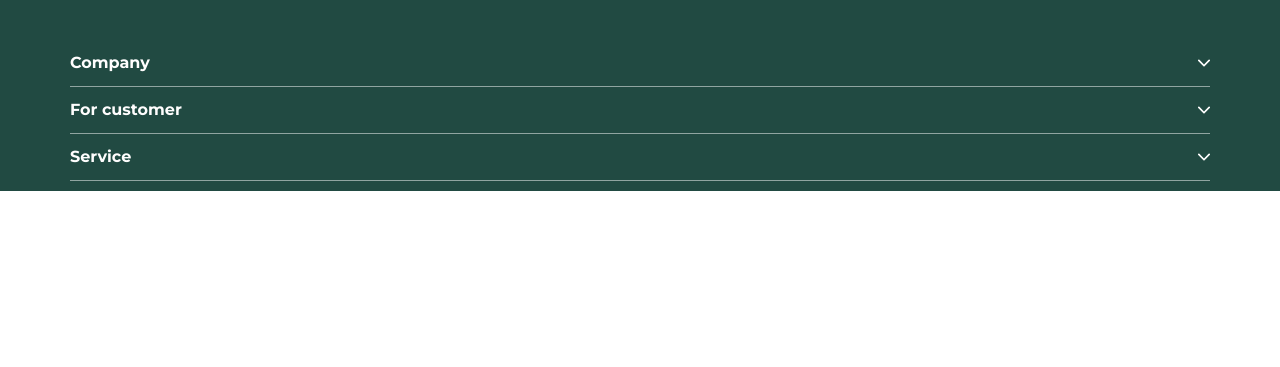
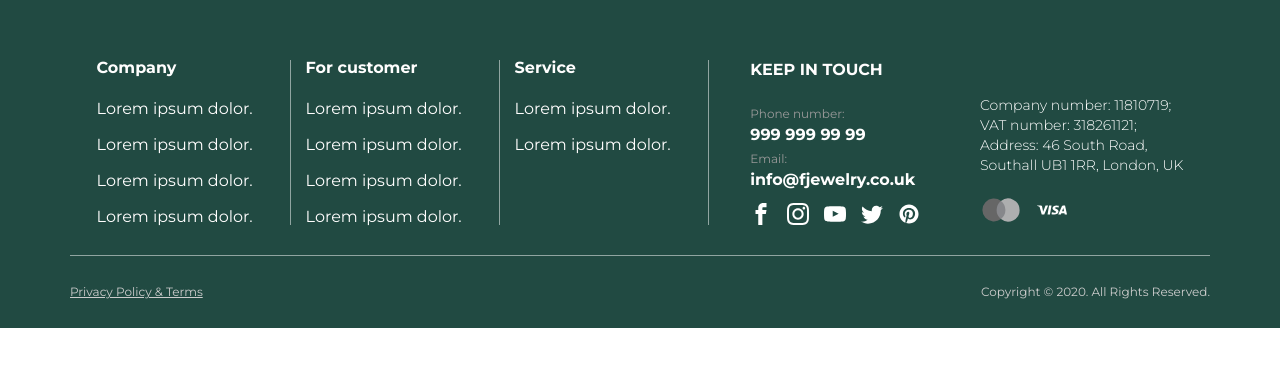
Before and after one commit to Rod-rig/fjewelry, a PHP site: page /markup/pages/main.php in a window 1280 px wide. Shown: the part 100-467 px from the top of the page. Run offline with PHP 8.4, Linux system fonts and the light colour scheme.

Commit message:
finish footer

```diff
--- a/dist/js/main.js
+++ b/dist/js/main.js
@@ -1 +1 @@
-!function(n){var r={};function o(e){if(r[e])return r[e].exports;var t=r[e]={i:e,l:!1,exports:{}};return n[e].call(t.exports,t,t.exports,o),t.l=!0,t.exports}o.m=n,o.c=r,o.d=function(e,t,n){o.o(e,t)||Object.defineProperty(e,t,{enumerable:!0,get:n})},o.r=function(e){"undefined"!=typeof Symbol&&Symbol.toStringTag&&Object.defineProperty(e,Symbol.toStringTag,{value:"Module"}),Object.defineProperty(e,"__esModule",{value:!0})},o.t=function(t,e){if(1&e&&(t=o(t)),8&e)return t;if(4&e&&"object"==typeof t&&t&&t.__esModule)return t;var n=Object.create(null);if(o.r(n),Object.defineProperty(n,"default",{enumerable:!0,value:t}),2&e&&"string"!=typeof t)for(var r in t)o.d(n,r,function(e){return t[e]}.bind(null,r));return n},o.n=function(e){var t=e&&e.__esModule?function(){return e.default}:function(){return e};return o.d(t,"a",t),t},o.o=function(e,t){return Object.prototype.hasOwnProperty.call(e,t)},o.p="",o(o.s=1)}([function(e,t,n){},function(e,t,n){"use strict";n.r(t);function r(){!function(){for(var e=document.querySelectorAll(".js_footer_trigger"),t=0;t<e.length;t++)e[t].addEventListener("click",function(){this.classList.toggle("active");var e=this.getAttribute("data-target"),t=document.querySelector(e);t&&t.classList.toggle("hide")})}()}n(0);document.addEventListener("DOMContentLoaded",function(){r()})}]);
+!function(n){var r={};function o(e){if(r[e])return r[e].exports;var t=r[e]={i:e,l:!1,exports:{}};return n[e].call(t.exports,t,t.exports,o),t.l=!0,t.exports}o.m=n,o.c=r,o.d=function(e,t,n){o.o(e,t)||Object.defineProperty(e,t,{enumerable:!0,get:n})},o.r=function(e){"undefined"!=typeof Symbol&&Symbol.toStringTag&&Object.defineProperty(e,Symbol.toStringTag,{value:"Module"}),Object.defineProperty(e,"__esModule",{value:!0})},o.t=function(t,e){if(1&e&&(t=o(t)),8&e)return t;if(4&e&&"object"==typeof t&&t&&t.__esModule)return t;var n=Object.create(null);if(o.r(n),Object.defineProperty(n,"default",{enumerable:!0,value:t}),2&e&&"string"!=typeof t)for(var r in t)o.d(n,r,function(e){return t[e]}.bind(null,r));return n},o.n=function(e){var t=e&&e.__esModule?function(){return e.default}:function(){return e};return o.d(t,"a",t),t},o.o=function(e,t){return Object.prototype.hasOwnProperty.call(e,t)},o.p="",o(o.s=1)}([function(e,t,n){},function(e,t,n){"use strict";n.r(t);function r(){if(!(1230<=window.innerWidth))for(var e=document.querySelectorAll(".js_footer_trigger"),t=0;t<e.length;t++)e[t].addEventListener("click",function(){this.classList.toggle("active");var e=this.getAttribute("data-target"),t=document.querySelector(e);t&&t.classList.toggle("footer__hide")})}n(0);document.addEventListener("DOMContentLoaded",function(){r()})}]);
--- a/js/footer/footer.js
+++ b/js/footer/footer.js
@@ -1,4 +1,7 @@
+import { isDesktop } from "../helpers/is-desktop";
+
 export const initFooterEvents = () => {
+  if (!isDesktop()) {
     const triggers = document.querySelectorAll(".js_footer_trigger");
     for (let i = 0; i < triggers.length; i++) {
       triggers[i].addEventListener("click", function () {
@@ -6,8 +9,9 @@ export const initFooterEvents = () => {
         const selector = this.getAttribute("data-target");
         const el = document.querySelector(selector);
         if (el) {
-        el.classList.toggle("hide");
+          el.classList.toggle("footer__hide");
         }
       });
     }
+  }
 };
--- /dev/null
+++ b/js/helpers/is-desktop.js
@@ -0,0 +1,3 @@
+const DESKTOP_WIDTH = 1230;
+
+export const isDesktop = () => window.innerWidth >= DESKTOP_WIDTH;
--- a/markup/footer.php
+++ b/markup/footer.php
@@ -1,6 +1,7 @@
 </div>
 <footer class="footer">
-  <div class="container">
+  <div class="container footer__body">
+    <div class="footer__menu">
       <div class="footer__block">
         <div class="footer__title js_footer_trigger" data-target=".js_footer_target_0">
           <div class="footer__list_title">Company</div>
@@ -11,7 +12,7 @@
           </div>
         </div>
 
-      <div class="footer__list hide js_footer_target_0">
+        <div class="footer__list footer__hide js_footer_target_0">
           <div class="footer__list_item"><a class="footer__list_link" href="">Lorem ipsum dolor.</a></div>
           <div class="footer__list_item"><a class="footer__list_link" href="">Lorem ipsum dolor.</a></div>
           <div class="footer__list_item"><a class="footer__list_link" href="">Lorem ipsum dolor.</a></div>
@@ -29,8 +30,7 @@
           </div>
         </div>
 
-      <div class="footer__list hide js_footer_target_1">
-        <div class="footer__list_item"><a class="footer__list_link" href="">Lorem ipsum dolor.</a></div>
+        <div class="footer__list footer__hide js_footer_target_1">
           <div class="footer__list_item"><a class="footer__list_link" href="">Lorem ipsum dolor.</a></div>
           <div class="footer__list_item"><a class="footer__list_link" href="">Lorem ipsum dolor.</a></div>
           <div class="footer__list_item"><a class="footer__list_link" href="">Lorem ipsum dolor.</a></div>
@@ -48,10 +48,92 @@
           </div>
         </div>
 
-      <div class="footer__list hide js_footer_target_2">
+        <div class="footer__list footer__hide js_footer_target_2">
           <div class="footer__list_item"><a class="footer__list_link" href="">Lorem ipsum dolor.</a></div>
           <div class="footer__list_item"><a class="footer__list_link" href="">Lorem ipsum dolor.</a></div>
         </div>
+      </div>
+    </div>
+
+    <div class="footer__contacts_row">
+      <div>
+        <div class="footer__contacts">
+          <div class="footer__contacts_title">Keep in touch</div>
+          <div class="">
+            <div class="footer__contacts_data">
+              <div class="footer__contacts_label">Phone number:</div>
+              <div class="mb-10">
+                <a class="footer__contacts_link" href="tel:9999999999">999 999 99 99</a>
+              </div>
+              <div class="footer__contacts_label">Email:</div>
+              <div class="mb-10">
+                <a class="footer__contacts_link" href="mailto:info@fjewelry.co.uk">info@fjewelry.co.uk</a>
+              </div>
+            </div>
+          </div>
+        </div>
+
+        <div class="footer__social">
+          <div class="footer__social_item">
+            <a href="">
+              <svg class="footer__social_icon">
+                <use xlink:href="#fb"></use>
+              </svg>
+            </a>
+          </div>
+          <div class="footer__social_item">
+            <a href="">
+              <svg class="footer__social_icon">
+                <use xlink:href="#ig"></use>
+              </svg>
+            </a>
+          </div>
+          <div class="footer__social_item">
+            <a href="">
+              <svg class="footer__social_icon">
+                <use xlink:href="#yt"></use>
+              </svg>
+            </a>
+          </div>
+          <div class="footer__social_item">
+            <a href="">
+              <svg class="footer__social_icon">
+                <use xlink:href="#tw"></use>
+              </svg>
+            </a>
+          </div>
+          <div class="footer__social_item">
+            <a href="">
+              <svg class="footer__social_icon">
+                <use xlink:href="#pin"></use>
+              </svg>
+            </a>
+          </div>
+        </div>
+      </div>
+
+      <div>
+        <div class="footer__address">
+          <div>Company number: 11810719;</div>
+          <div>VAT number: 318261121;</div>
+          <div>Address: 46 South Road,</div>
+          <div>Southall UB1 1RR, London, UK</div>
+        </div>
+        <div class="footer__payment">
+          <svg class="footer__mc">
+            <use xlink:href="#mc"></use>
+          </svg>
+          <svg class="footer__visa">
+            <use xlink:href="#visa"></use>
+          </svg>
+        </div>
+      </div>
+    </div>
+  </div>
+  <div class="container">
+    <div class="footer__bottom">
+      <a href="" class="footer__terms">Privacy Policy & Terms</a>
+      <span class="footer__terms">Copyright © 2020. All Rights Reserved.</span>
     </div>
   </div>
 </footer>
--- a/markup/header.php
+++ b/markup/header.php
@@ -10,7 +10,7 @@ require 'constants.php';
   <meta http-equiv="X-UA-Compatible" content="IE=edge">
   <meta name="viewport" content="width=device-width, initial-scale=1">
   <link href="<?= SITE_DIR ?>favicon.ico" rel="shortcut icon" type="image/x-icon" />
-  <link href="https://fonts.googleapis.com/css2?family=Montserrat:wght@400;700&family=Roboto+Condensed:wght@300&display=swap" rel="stylesheet">
+  <link href="https://fonts.googleapis.com/css2?family=Montserrat:wght@300;400;700&family=Roboto+Condensed:wght@300&display=swap" rel="stylesheet">
   <link rel="stylesheet" href="<?= SITE_TEMPLATE_PATH . '/dist/css/main.css' ?>" />
 </head>
 <body>
--- a/scss/base/_helpers.scss
+++ b/scss/base/_helpers.scss
@@ -63,6 +63,10 @@
   cursor: pointer;
 }
 
+.mb-10 {
+  margin-bottom: 10px;
+}
+
 .hide {
   display: none !important;
 }
--- a/scss/components/_footer.scss
+++ b/scss/components/_footer.scss
@@ -3,14 +3,49 @@
 .footer {
   background-color: #214A42;
   color: #FFFEFE;
-  padding: 40px 0 10px;
+  padding: 25px 0 10px;
+
+  @media (min-width: $tablet) {
+    padding-bottom: 0;
+  }
+
+  @media (min-width: $lg-desktop) {
+    padding-top: 60px;
+  }
 
   a {
     color: #FFFEFE;
   }
 
+  &__body {
+    @media (min-width: $lg-desktop) {
+      display: flex;
+      justify-content: space-between;
+      margin-bottom: 30px;
+    }
+  }
+
+  &__menu {
+    @media (min-width: $lg-desktop) {
+      min-width: 55%;
+      width: 55%;
+      display: flex;
+    }
+  }
+
   &__block {
     border-bottom: 1px solid #90A5A1;
+
+    @media (min-width: $lg-desktop) {
+      border-bottom: 0;
+    }
+
+    @media (min-width: $lg-desktop) {
+      width: 33.333%;
+      padding-right: 10px;
+      border-right: 1px solid #90A5A1;
+      margin-right: 15px;
+    }
   }
 
   &__title {
@@ -19,6 +54,10 @@
     justify-content: space-between;
     margin-bottom: 5px;
     padding: 15px 0 10px;
+
+    @media (min-width: $lg-desktop) {
+      padding-top: 0;
+    }
   }
 
   &__list_title {
@@ -31,6 +70,10 @@
     width: 12px;
     height: 12px;
     display: block;
+
+    @media (min-width: $lg-desktop) {
+      display: none;
+    }
 
     .active & {
       transform: rotate(180deg);
@@ -52,5 +95,133 @@
 
   &__list {
     padding: 10px 0 20px;
+
+    @media (min-width: $lg-desktop) {
+      padding-bottom: 0;
+    }
+  }
+
+  &__contacts_row {
+    @media (min-width: $tablet) {
+      display: flex;
+      align-items: flex-end;
+      justify-content: space-between;
+      padding-bottom: 40px;
+    }
+
+    @media (min-width: $lg-desktop) {
+      width: 38%;
+      min-width: 38%;
+      padding-bottom: 0;
+    }
+  }
+
+  &__contacts {
+    margin: 40px 0 30px;
+
+    @media (min-width: $lg-desktop) {
+      margin: 0 0 15px;
+    }
+
+    &_data {
+      margin-top: 30px;
+    }
+
+    &_title {
+      font-weight: bold;
+      font-size: 16px;
+      text-transform: uppercase;
+    }
+
+    &_label {
+      color: #999;
+      font-size: 12px;
+      margin-bottom: 7px;
+    }
+
+    &_link {
+      text-decoration: none;
+      font-weight: bold;
+      font-size: 16px;
+      color: $white;
+    }
+  }
+
+  &__social {
+    display: flex;
+    align-items: center;
+    margin-bottom: 30px;
+
+    @media (min-width: $tablet) {
+      margin-bottom: 0;
+    }
+
+    &_item {
+      margin-right: 15px;
+    }
+
+    &_icon {
+      fill: $white;
+      display: block;
+      width: 22px;
+      height: 22px;
+    }
+  }
+
+  &__address {
+    font-size: 14px;
+    line-height: 20px;
+    color: $white;
+    margin-top: 30px;
+    font-weight: 300;
+  }
+
+  &__payment {
+    display: none;
+
+    @media (min-width: $tablet) {
+      display: flex;
+      align-items: center;
+      margin-top: 20px;
+    }
+  }
+
+  &__visa {
+    fill: $white;
+    display: block;
+    width: 30px;
+    height: 30px;
+  }
+
+  &__mc {
+    display: block;
+    width: 42px;
+    height: 30px;
+    margin-right: 15px;
+  }
+
+  &__terms {
+    font-size: 12px;
+    color: #CCC !important;
+  }
+
+  &__bottom {
+    display: none;
+
+    @media (min-width: $tablet) {
+      padding: 30px 0;
+      display: flex;
+      align-items: center;
+      justify-content: space-between;
+      border-top: 1px solid #90A5A1;
+    }
+  }
+
+  &__hide {
+    display: none;
+
+    @media (min-width: $lg-desktop) {
+      display: block;
+    }
   }
 }
```
Also changed, not shown: dist/css/main.css, img/svg-sprites/common.svg, 1 other file. Lines whose indentation alone changed are shown as unchanged.
